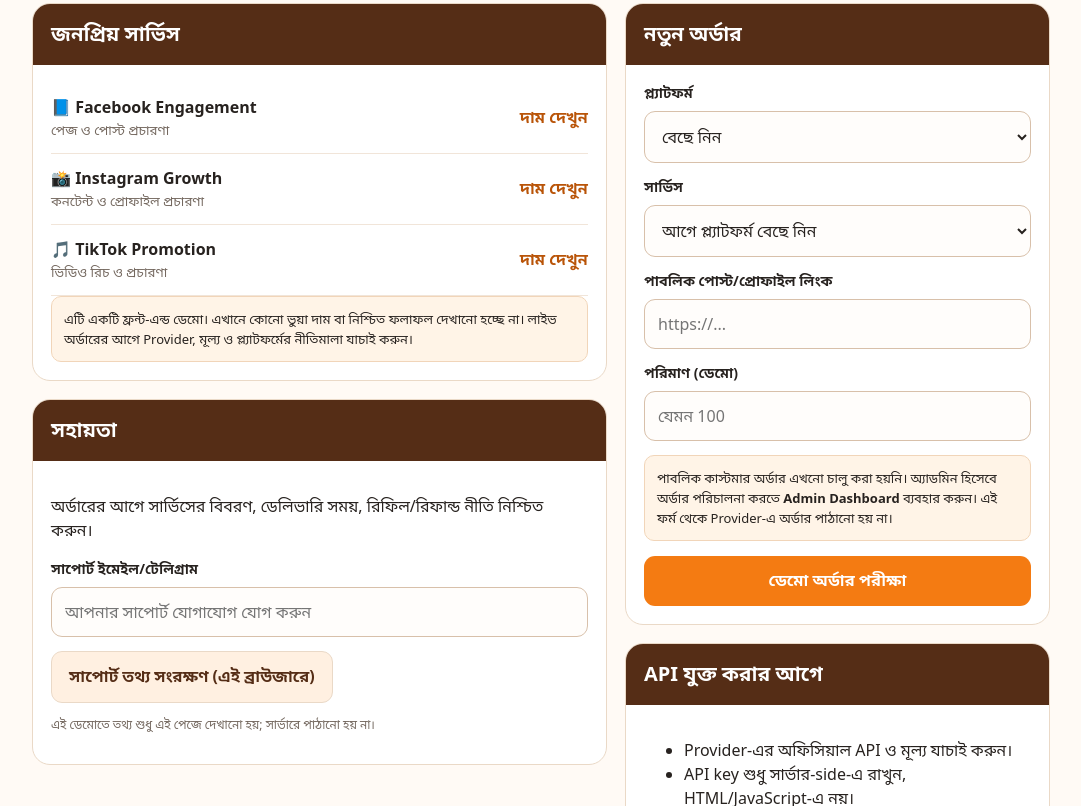
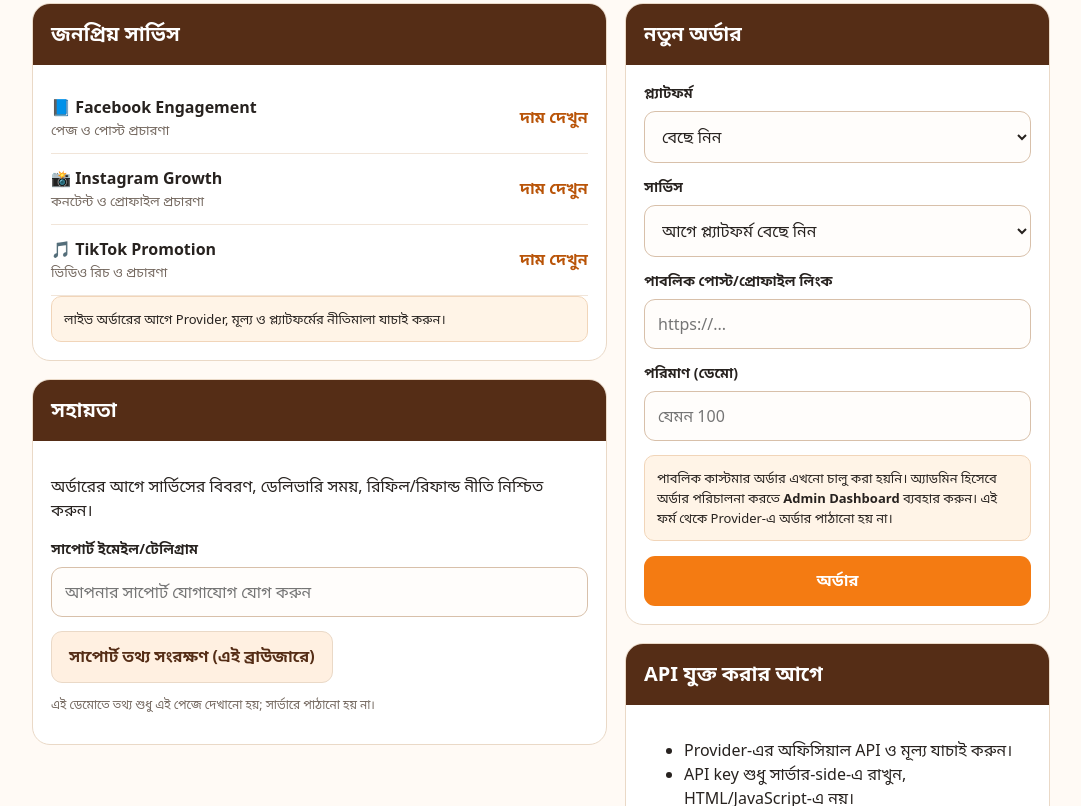
Before and after one commit to jubair100904/boostbari-panel-, a website: page public/index.html in a window 1280 px wide. Shown: the part 501-1307 px from the top of the page, without its empty margins (99-1180 px from the left). Drawn offline with Linux system fonts and the light colour scheme; no server answers.

Commit message:
Modify notice and button text in index.html
Updated notice text and button label in the HTML.

```diff
--- a/public/index.html
+++ b/public/index.html
@@ -25,7 +25,7 @@ header{background:#fff;position:sticky;top:0;z-index:5;border-bottom:1px solid v
 <div class="service"><div><strong>📘 Facebook Engagement</strong><small>পেজ ও পোস্ট প্রচারণা</small></div><span class="price">দাম দেখুন</span></div>
 <div class="service"><div><strong>📸 Instagram Growth</strong><small>কনটেন্ট ও প্রোফাইল প্রচারণা</small></div><span class="price">দাম দেখুন</span></div>
 <div class="service"><div><strong>🎵 TikTok Promotion</strong><small>ভিডিও রিচ ও প্রচারণা</small></div><span class="price">দাম দেখুন</span></div>
-<div class="notice">এটি একটি ফ্রন্ট-এন্ড ডেমো। এখানে কোনো ভুয়া দাম বা নিশ্চিত ফলাফল দেখানো হচ্ছে না। লাইভ অর্ডারের আগে Provider, মূল্য ও প্ল্যাটফর্মের নীতিমালা যাচাই করুন।</div>
+<div class="notice"> লাইভ অর্ডারের আগে Provider, মূল্য ও প্ল্যাটফর্মের নীতিমালা যাচাই করুন।</div>
 </div></section>
 <section class="card" id="help"><h2>সহায়তা</h2><div class="inside"><p>অর্ডারের আগে সার্ভিসের বিবরণ, ডেলিভারি সময়, রিফিল/রিফান্ড নীতি নিশ্চিত করুন।</p><div class="field"><label>সাপোর্ট ইমেইল/টেলিগ্রাম</label><input id="support" placeholder="আপনার সাপোর্ট যোগাযোগ যোগ করুন"></div><button class="btn secondary" onclick="saveSupport()">সাপোর্ট তথ্য সংরক্ষণ (এই ব্রাউজারে)</button><p class="hint">এই ডেমোতে তথ্য শুধু এই পেজে দেখানো হয়; সার্ভারে পাঠানো হয় না।</p></div></section>
 </div>
@@ -37,7 +37,7 @@ header{background:#fff;position:sticky;top:0;z-index:5;border-bottom:1px solid v
 <div class="field"><label for="link">পাবলিক পোস্ট/প্রোফাইল লিংক</label><input id="link" type="url" placeholder="https://..." required></div>
 <div class="field"><label for="quantity">পরিমাণ (ডেমো)</label><input id="quantity" type="number" min="1" max="100000" placeholder="যেমন 100" required></div>
 <div class="notice">পাবলিক কাস্টমার অর্ডার এখনো চালু করা হয়নি। অ্যাডমিন হিসেবে অর্ডার পরিচালনা করতে <a href="/admin.html"><strong>Admin Dashboard</strong></a> ব্যবহার করুন। এই ফর্ম থেকে Provider-এ অর্ডার পাঠানো হয় না।</div>
-<button class="btn wide" style="margin-top:15px" type="submit">ডেমো অর্ডার পরীক্ষা</button>
+<button class="btn wide" style="margin-top:15px" type="submit">অর্ডার </button>
 </form><div class="result" id="result"></div>
 </div></section>
 <section class="card"><h2>API যুক্ত করার আগে</h2><div class="inside"><ul><li>Provider-এর অফিসিয়াল API ও মূল্য যাচাই করুন।</li><li>API key শুধু সার্ভার-side-এ রাখুন, HTML/JavaScript-এ নয়।</li><li>SSL certificate যাচাই বন্ধ করবেন না।</li><li>পেমেন্ট, অর্ডার লগ, রিফান্ড ও abuse protection যোগ করুন।</li></ul><p class="hint">এই ডেমোতে API key রাখা হয়নি এবং GetmyFollow-এ কোনো live request পাঠানো হয় না।</p></div></section>
```
